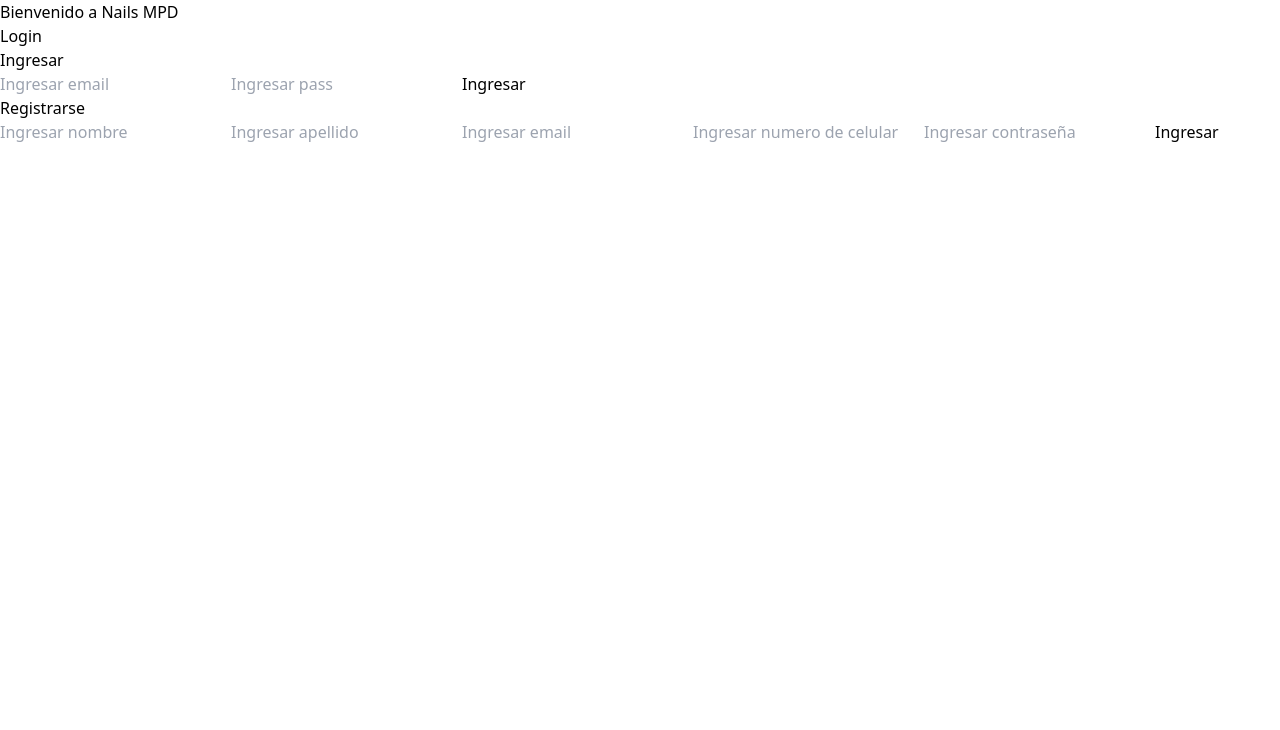
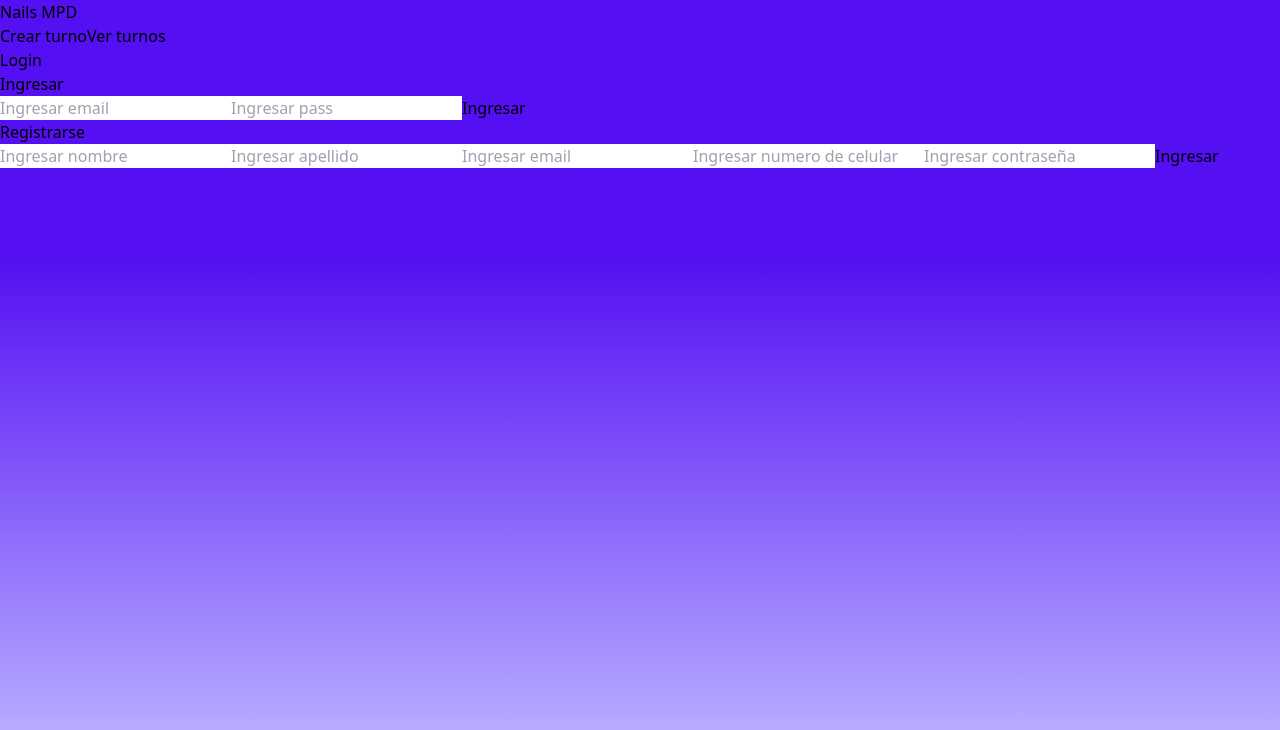
Before and after one commit to Romma711/sistemaTurnos, a React (Vite) app in the folder client/: page /login in a window 1280 px wide. Shown: the top 730 px of the page. Built offline with nearby package versions, Linux system fonts and the light colour scheme.

Commit message:
Changing navbar, appointment and index views

```diff
--- a/client/src/components/Appointment.jsx
+++ b/client/src/components/Appointment.jsx
@@ -1,13 +1,18 @@
-export function Appointment({appointment}){
-    return(
-        <>
-            {appointment.map(appointment =>(
-                <li key={appointment.id} >
-                <h4>{appointment.title}</h4>
-                <h4>{appointment.time}</h4>
-                <h4>{appointment.date}</h4>
-            </li>
-            ))}
-        </>
-    )
+export function Appointment({ appointment }) {
+  return (
+    <>
+      <div className="flex flex-wrap px-10 mx-4 text-[#450ccb]">
+        {appointment.map((appointment) => (
+          <div
+            className="w-[300px] h-[210px] p-5 mx-6 my-4 bg-[#b7abff] rounded-2xl border-2 border-[#e9e6ff]"
+            key={appointment.id}
+          >
+            <h4 className="text-2xl">{appointment.title}</h4>
+            <h4 className="text-lg">Hora: {appointment.time}</h4>
+            <h4 className="text-lg">Dia: {appointment.date}</h4>
+          </div>
+        ))}
+      </div>
+    </>
+  );
 }
--- /dev/null
+++ b/client/src/components/AppointmentList.jsx
@@ -0,0 +1,17 @@
+import { useEffect, useState } from "react";
+import { Appointment } from "./Appointment";
+
+export function AppointmentList(){
+  const [data, setData] = useState([])
+
+  useEffect(() => {
+    fetch('http://localhost:5000/api/appointment/')
+      .then(async (res) => await res.json())
+      .then((res) => setData(res))
+      .catch((error) => console.error("Error fetching data:", error));
+  }, []);
+
+  return(
+    <Appointment appointment={data}/>
+  )
+}
--- a/client/src/components/NavBar.jsx
+++ b/client/src/components/NavBar.jsx
@@ -1,11 +1,14 @@
 import { Link } from "react-router-dom";
 
-export function NavBar(){
+export function NavBar(prop){
     return(
-        <nav className="w-full h-[70px] bg-slate-600">
-            <h2>Bienvenido a Nails MPD</h2>
-
-            <Link to="/login">Login</Link>
+        <nav className="flex justify-between text-center place-items-center w-full h-[70px] px-10 mx-auto text-xl text-[#e9e6ff]">
+            <h2 className="text-2xl font-bold">Nails MPD</h2>
+            <div className="flex w-[600px] p-[9px] m-[3px] justify-around rounded-full backdrop-brightness-75 border-2 border-[#7347ff] font-medium">
+                {prop.isAdmin ? <button> Reservar turno</button>: <button> Crear turno</button>}
+                {prop.isAdmin ? <button> Mis turnos</button>: <button> Ver turnos</button>}
+            </div>
+            <Link className="font-medium" to="/login">Login</Link>
         </nav>
     )
 }
--- a/client/src/components/SideBar.jsx
+++ /dev/null
@@ -1,10 +0,0 @@
-export function SideBar(prop){
-    return(
-        <>
-            <ul className="h-full bg-slate-500 w-[150px]">
-                {prop.isadmin ? <li><button> Reservar turno</button></li>: <li><button> Crear turno</button></li>}
-                {prop.isadmin ? <li><button> Mis turnos</button></li>: <li><button> Ver turnos</button></li>}
-            </ul>
-        </>
-    )
-}
--- a/client/src/index.css
+++ b/client/src/index.css
@@ -5,4 +5,6 @@
 :root{
     width: 100vw;
     height: 100vh;
+    background: rgb(84,15,242);
+    background: linear-gradient(180deg, rgba(84,15,242,1) 32%, rgba(183,171,255,1) 91%);
 }
--- a/client/src/pages/Index.jsx
+++ b/client/src/pages/Index.jsx
@@ -1,7 +1,8 @@
 import { useEffect, useState } from "react";
-import { SideBar } from "../components/SideBar";
-import { Appointment } from "../components/Appointment";
 import { Create } from "../components/Create";
+import { AppointmentList } from "../components/AppointmentList";
+
+//#3e0daf paleta de colores
 
 export function Index() {
   const [data, setData] = useState([]);
@@ -15,10 +16,8 @@ export function Index() {
 
   return (
     <>
-      <SideBar />
       <Create />
-      {console.log(data)}
-      <Appointment appointment={data}/>
+      <AppointmentList/>
     </>
   );
 }
```
